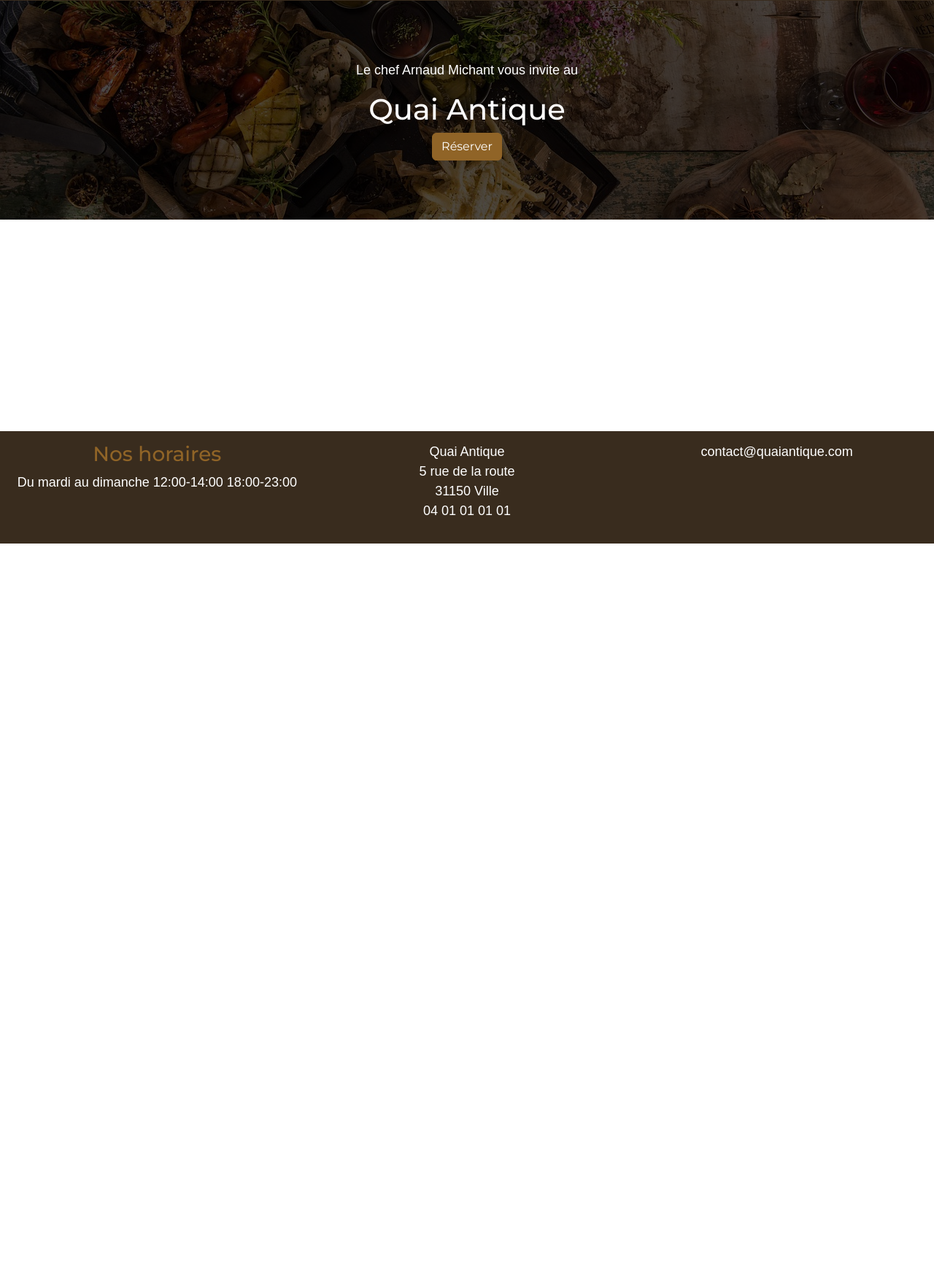
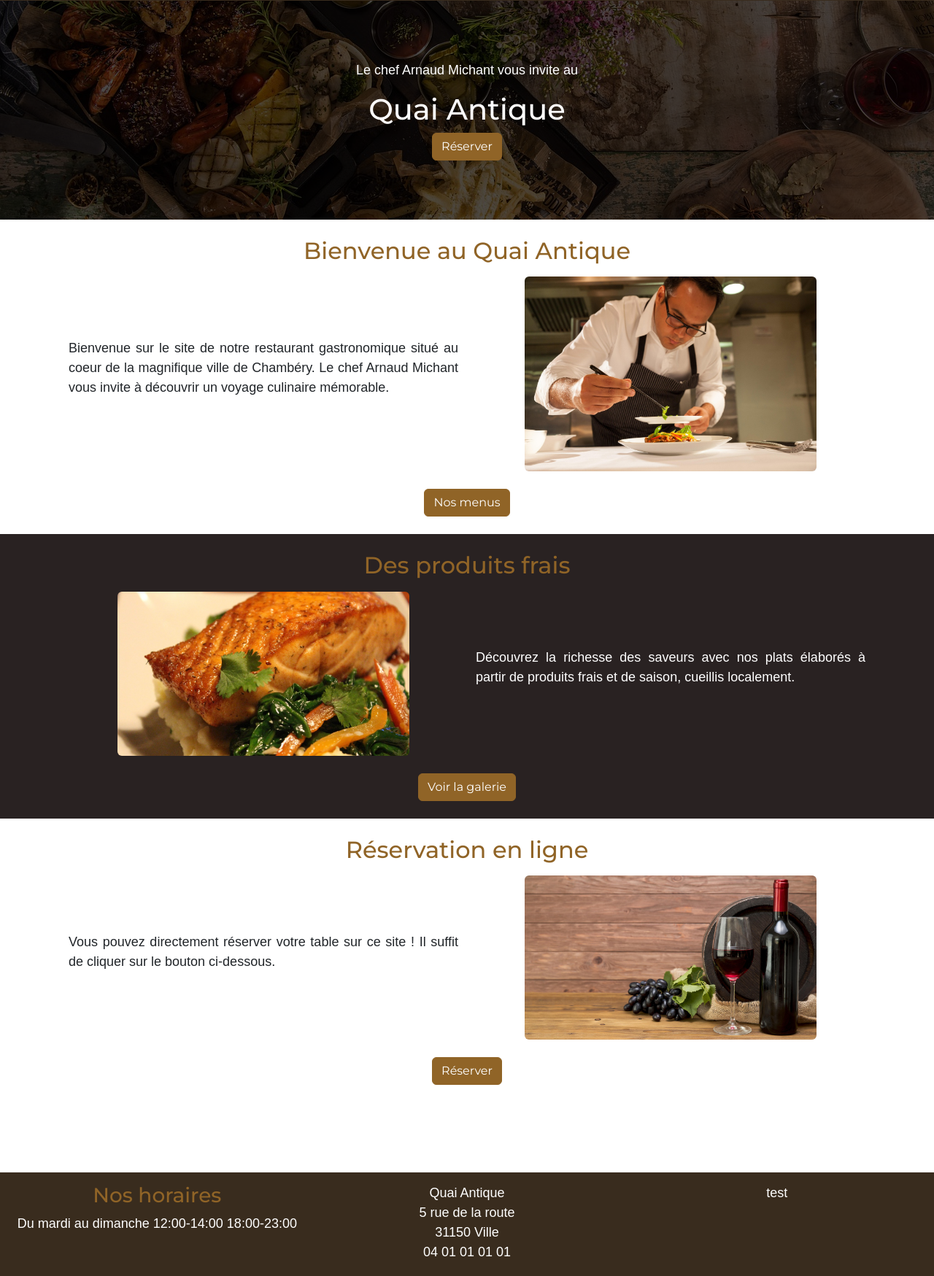
Before and after one commit to r-meynet/QuaiAntiqueRestaurantFront, a website with bundled scripts: page index.html in a window 1280 px wide. Shown: the part 55-1804 px from the top of the page at 73% size. Before the commit the page ends 800 px from the top, so only its background shows below. Built offline with nearby package versions, Linux system fonts and the light colour scheme; files whose address does not match are found by name; a web font is replaced by a local one.

Commit message:
Finish Home page

```diff
--- a/index.html
+++ b/index.html
@@ -79,7 +79,7 @@
                     </p>
                 </div>
                 <div class="col-6 col-lg-4">
-                    <p>contact@quaiantique.com</p>
+                    <p>test</p>
                 </div>
             </div>
         </footer>
--- a/pages/home.html
+++ b/pages/home.html
@@ -5,3 +5,84 @@
         <button class="btn btn-primary">Réserver</button>
     </div>
 </div>
+
+<section>
+    <article>
+        <div class="container p-4">
+            <h2 class="text-center text-primary mb-3">Bienvenue au Quai Antique</h2>
+
+            <div class="row row-cols-2 align-items-center">
+                <div class="col">
+                    <p class="text-justify">
+                        Bienvenue sur le site de notre restaurant gastronomique situé au coeur de la
+                        magnifique ville de Chambéry. Le chef Arnaud Michant vous invite à découvrir
+                        un voyage culinaire mémorable.
+                    </p>
+                </div>
+                <div class="col container-img">
+                    <img
+                        class="w-100 d-sm-block d-lg-none rounded"
+                        src="../images/chef.jpg"
+                        alt="" />
+                    <img class="w-75 d-none d-lg-block rounded" src="../images/chef.jpg" alt="" />
+                </div>
+            </div>
+
+            <div class="text-center pt-4">
+                <a href="#" class="btn btn-primary">Nos menus</a>
+            </div>
+        </div>
+    </article>
+
+    <article class="bg-black text-white">
+        <div class="container p-4">
+            <h2 class="text-center text-primary mb-3">Des produits frais</h2>
+
+            <div class="row row-cols-2 align-items-center">
+                <div class="col container-img">
+                    <img
+                        class="w-100 d-sm-block d-lg-none rounded"
+                        src="../images/saumon.jpg"
+                        alt="" />
+                    <img class="w-75 d-none d-lg-block rounded" src="../images/saumon.jpg" alt="" />
+                </div>
+                <div class="col">
+                    <p class="text-justify">
+                        Découvrez la richesse des saveurs avec nos plats élaborés à partir de
+                        produits frais et de saison, cueillis localement.
+                    </p>
+                </div>
+            </div>
+
+            <div class="text-center pt-4">
+                <a href="#" class="btn btn-primary">Voir la galerie</a>
+            </div>
+        </div>
+    </article>
+
+    <article>
+        <div class="container p-4">
+            <h2 class="text-center text-primary mb-3">Réservation en ligne</h2>
+
+            <div class="row row-cols-2 align-items-center">
+                <div class="col">
+                    <p class="text-justify">
+                        Vous pouvez directement réserver votre table sur ce site ! Il suffit de
+                        cliquer sur le bouton ci-dessous.
+                    </p>
+                </div>
+                <div class="col container-img">
+                    <img
+                        class="w-100 d-sm-block d-lg-none rounded"
+                        src="../images/vins.jpg"
+                        alt="" />
+                    <img class="w-75 d-none d-lg-block rounded" src="../images/vins.jpg" alt="" />
+                </div>
+            </div>
+
+            <div class="text-center pt-4">
+                <a href="#" class="btn btn-primary">Réserver</a>
+            </div>
+        </div>
+    </article>
+</section>
--- a/scss/main.scss
+++ b/scss/main.scss
@@ -50,3 +50,12 @@ p {
         justify-content: center;
     }
 }
+
+.text-justify {
+    text-align: justify;
+}
+
+.container-img {
+    display: flex;
+    justify-content: center;
+}
```
Also changed, not shown: scss/main.css, 1 other file.
